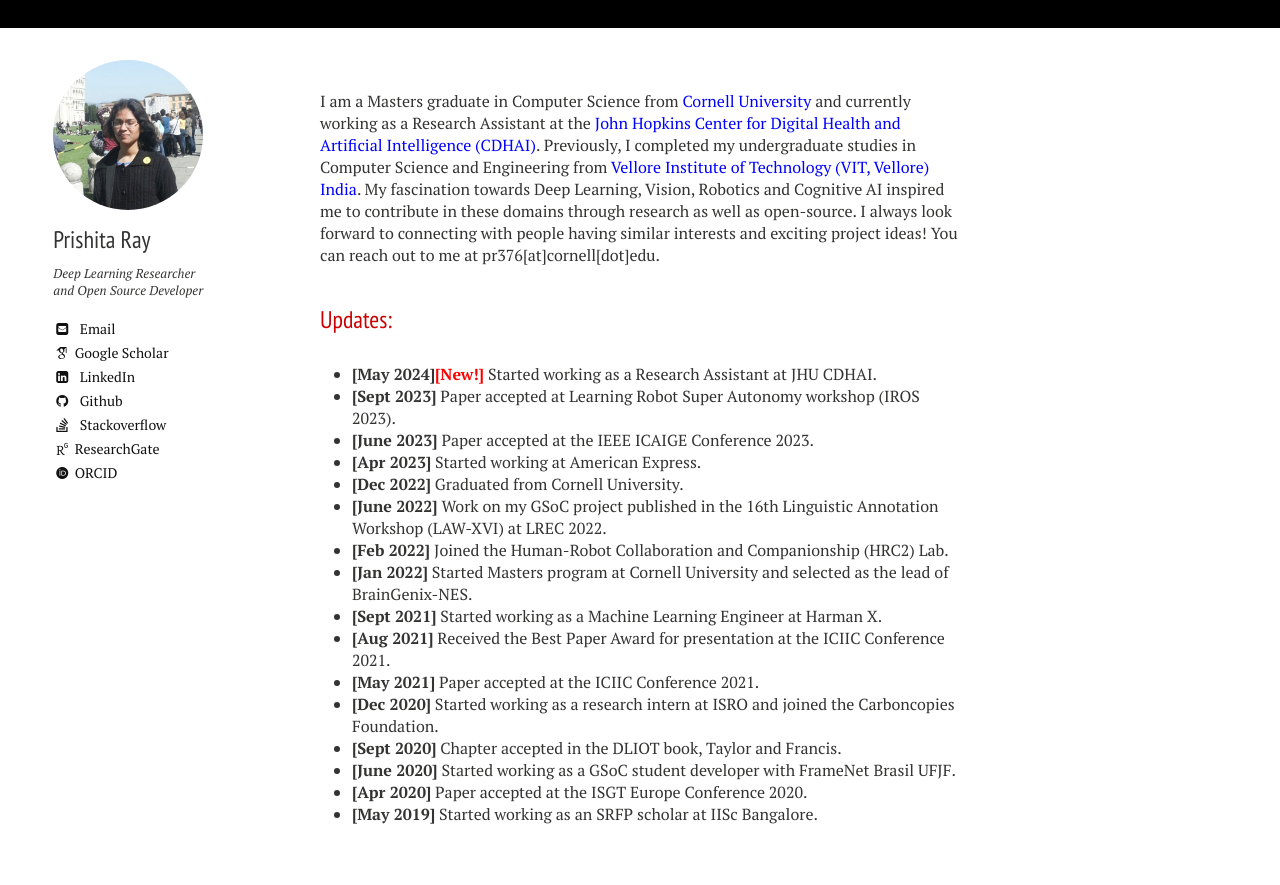
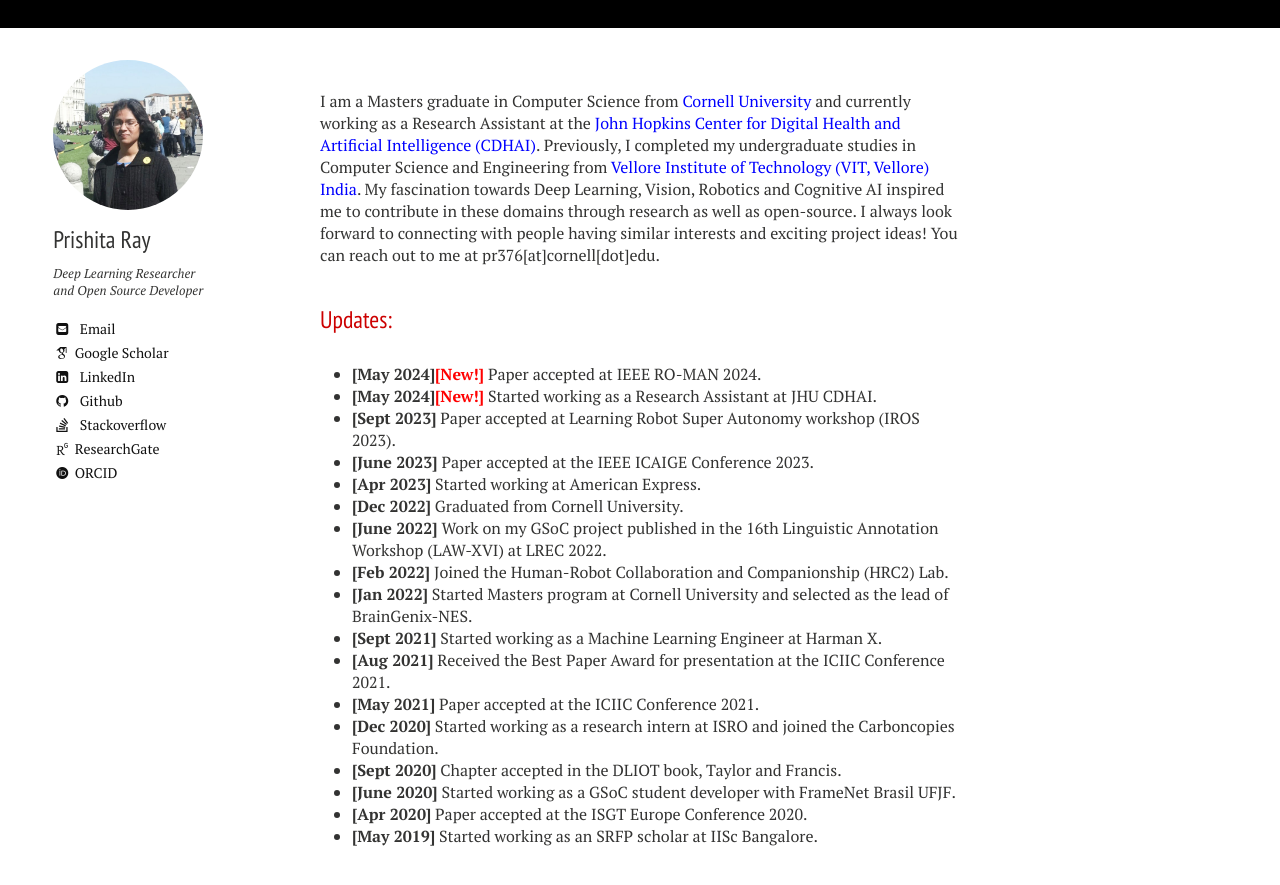
Before and after one commit to PRISHIta123/PRISHIta123.github.io, a Jekyll site: the page built from index.md, in a window 1280 px wide, cut to the strip 104-1055 px from the top of the page. Shown: the top 885 px of the strip. Built offline with Jekyll 4.4.1, drawn with Linux system fonts in a browser that asks for light colours; nearby versions of some CDN libraries; some web fonts are replaced.

Commit message:
Update index.md

```diff
--- a/index.md
+++ b/index.md
@@ -11,6 +11,7 @@
 
 ## Updates:
 
+- **[May 2024]<a style="color: red">[New!]</a>** Paper accepted at IEEE RO-MAN 2024.
 - **[May 2024]<a style="color: red">[New!]</a>** Started working as a Research Assistant at JHU CDHAI.
 - **[Sept 2023]** Paper accepted at Learning Robot Super Autonomy workshop (IROS 2023).
 - **[June 2023]** Paper accepted at the IEEE ICAIGE Conference 2023.
```
